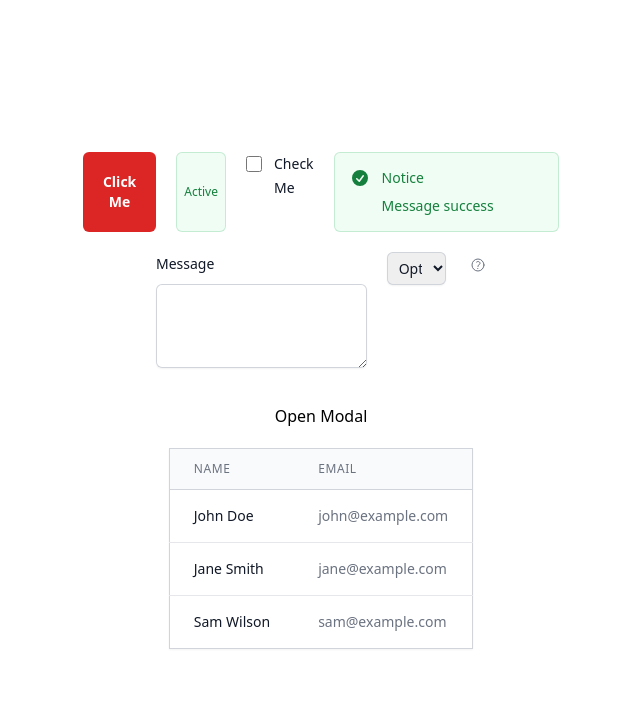
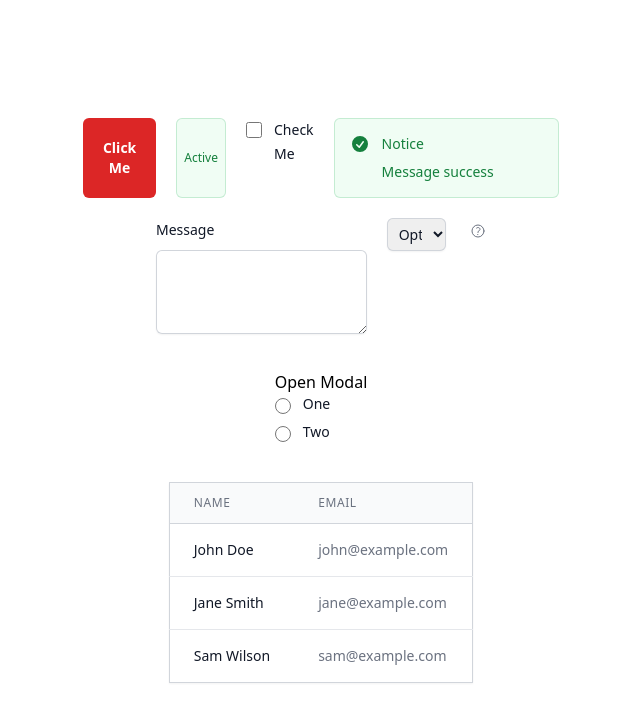
Before and after one commit to rody-huancas/components-react, a React (Vite) app: page / in a window 1280 px wide. Shown: the top 722 px of the page, without its empty margins (319-959 px from the left). Built offline with nearby package versions, Linux system fonts and the light colour scheme.

Commit message:
Feat: radio group

```diff
--- a/src/App.tsx
+++ b/src/App.tsx
@@ -9,6 +9,7 @@ import { SelectInput } from './components/SelectInput'
 import { ConfirmModal } from './components/modal/ConfirmModal'
 import { ContextualHelp } from './components/ContextualHelp'
 import { Table, TableBody, TableHeader } from './components/Table'
+import { RadioGroup } from './components/RadioGroup'
 
 const users = [
   { id: 1, name: 'John Doe', email: 'john@example.com' },
@@ -65,6 +66,12 @@ const App = () => {
 
       <div>
         <button onClick={() => setIsOpen(true)}>Open Modal</button>
+
+        <RadioGroup
+          options={[{ key: "1", value: "One" }, { key: "2", value: "Two" }]}
+          onChange={() => {}}
+          value='Option'
+        />
       </div>
 
       <div>
@@ -80,6 +87,7 @@ const App = () => {
           <TableBody items={users} renderRow={renderRow} />
         </Table>
       </div>
+
       <ConfirmModal
         title="Modal"
         message="Lorem ipsum, dolor sit amet consectetur adipisicing elit. Eius cumque rerum nulla reiciendis possimus facere explicabo doloremque expedita, id, animi consectetur, consequuntur voluptatibus delectus itaque! Repellat odit unde quae facilis."
--- /dev/null
+++ b/src/components/RadioGroup.tsx
@@ -0,0 +1,63 @@
+import { twMerge } from 'tailwind-merge';
+
+interface Option {
+  key  : string;
+  value: string;
+}
+
+interface RadioGroupProps {
+  options  : Option[];
+  value    : string;
+  label   ?: string;
+  help    ?: React.ReactNode;
+  required?: boolean;
+  onChange : (value: string) => void;
+}
+
+const RadioGroup: React.FC<RadioGroupProps> = ({ options, value, required, onChange, help, ...props }) => {
+  return (
+    <div className="mb-4">
+      {props.label && (
+        <div className="mb-3">
+          <label
+            htmlFor={props.label}
+            className={twMerge('block text-sm font-medium leading-6 text-gray-900 dark:text-white')}
+          >
+            {props.label} {required && <span className="text-red-500">*</span>}
+          </label>
+
+          {help && <div className="text-gray-500 dark:text-gray-400 text-sm mt-1">{help}</div>}
+        </div>
+      )}
+
+      <div className="space-y-1">
+        {options.map((option) => (
+          <div key={option.key} className="relative flex items-start">
+            <div className="flex h-6 items-center">
+              <input
+                type="radio"
+                id={option.key}
+                name={props.label}
+                value={option.key}
+                checked={value === option.key}
+                onChange={() => onChange(option.key)}
+                className="h-4 w-4 border-gray-300 text-indigo-600 focus:ring-indigo-600"
+              />
+            </div>
+
+            <div className="ml-3 text-sm leading-6">
+              <label
+                htmlFor={option.key}
+                className="block text-sm text-gray-900 dark:text-gray-300"
+              >
+                {option.value}
+              </label>
+            </div>
+          </div>
+        ))}
+      </div>
+    </div>
+  );
+};
+
+export { RadioGroup };
```
